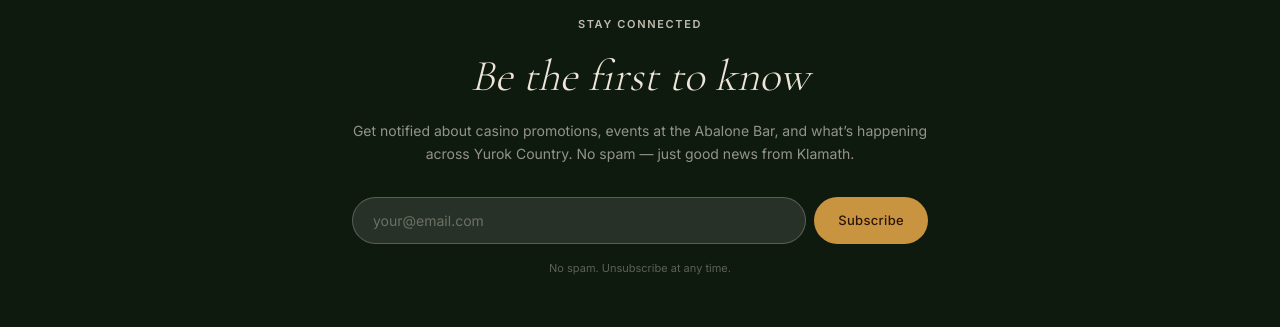
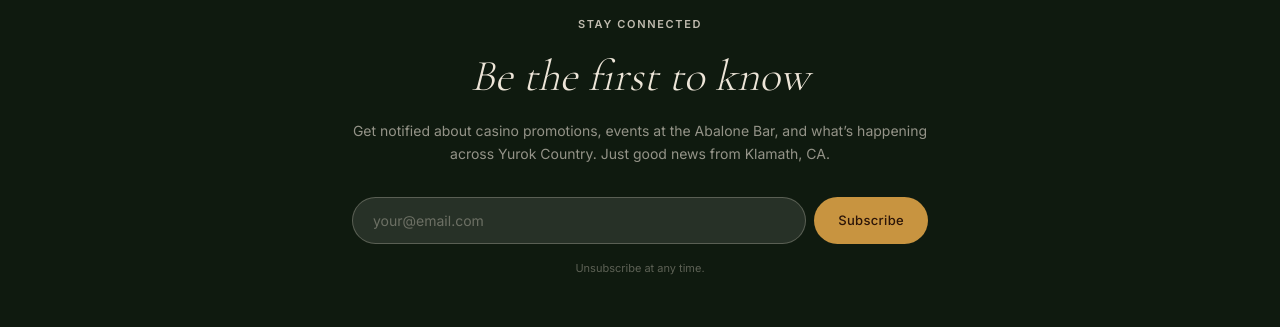
Before and after one commit to xale100/RedwoodHotelCasino, a Next.js app: page / in a window 1280 px wide. Shown: the part 5800-6127 px from the top of the page. Built offline with nearby package versions, Linux system fonts and the light colour scheme.

Commit message:
Update newsletter copy — remove spam mention, end with Klamath CA
https://claude.ai/code/session_01F7KXdk83TMq8Uq2aLigBzY

```diff
--- a/src/components/Newsletter.tsx
+++ b/src/components/Newsletter.tsx
@@ -26,7 +26,7 @@ export default function Newsletter() {
           </h2>
           <p className="font-body text-parchment/60 text-[14px] leading-relaxed mb-8">
             Get notified about casino promotions, events at the Abalone Bar,
-            and what&rsquo;s happening across Yurok Country. No spam — just good news from Klamath.
+            and what&rsquo;s happening across Yurok Country. Just good news from Klamath, CA.
           </p>
 
           {submitted ? (
@@ -62,7 +62,7 @@ export default function Newsletter() {
           )}
 
           <p className="font-body text-parchment/35 text-[11px] mt-4">
-            No spam. Unsubscribe at any time.
+            Unsubscribe at any time.
           </p>
         </div>
       </div>
```
